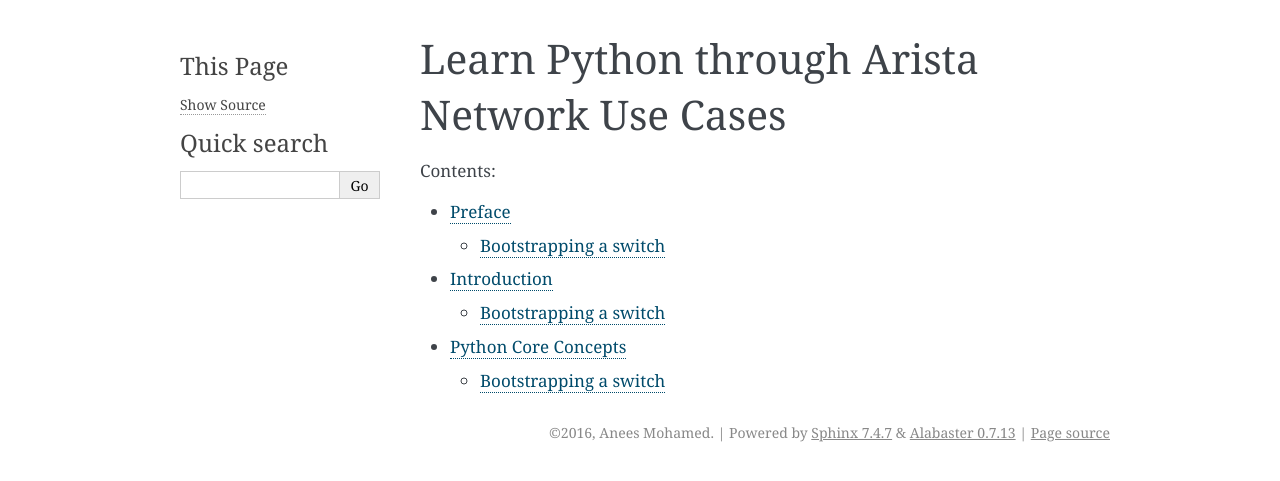
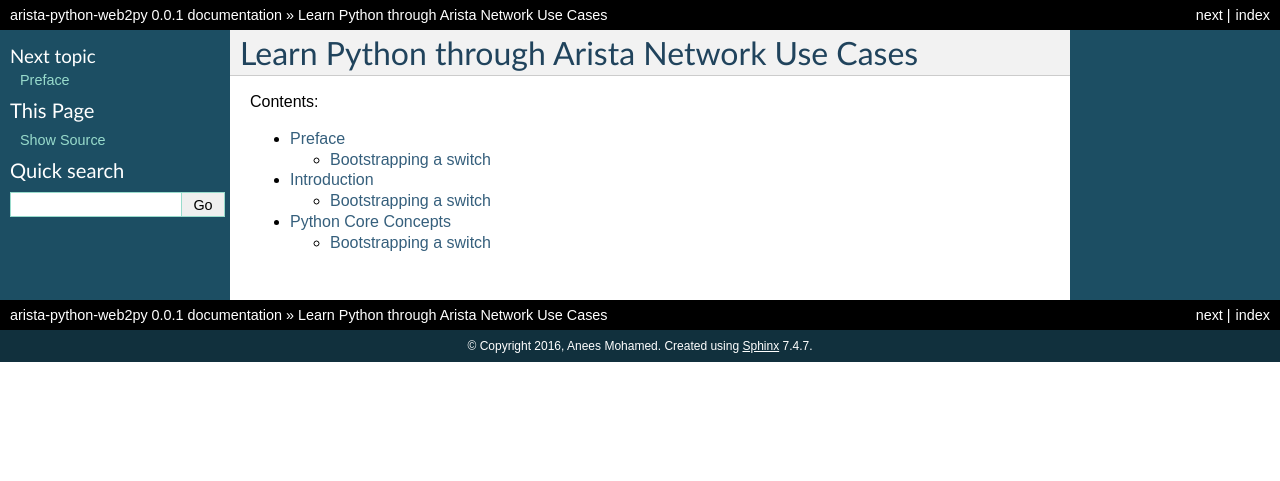
Before and after one commit to microanees/arista-python-web2py, a Sphinx documentation site: the page built from docs/source/index.rst, in a window 1280 px wide. Shown: the top 481 px of the page. Built offline with Sphinx 7.4.7, drawn with Linux system fonts in a browser that asks for light colours.

Commit message:
updated conf.py html output

```diff
--- a/docs/source/conf.py
+++ b/docs/source/conf.py
@@ -111,12 +111,15 @@
 
 # The theme to use for HTML and HTML Help pages.  See the documentation for
 # a list of builtin themes.
-html_theme = 'alabaster'
+html_theme = 'classic'
 
 # Theme options are theme-specific and customize the look and feel of a theme
 # further.  For a list of options available for each theme, see the
 # documentation.
-#html_theme_options = {}
+html_theme_options = {
+    "rightsidebar": "false",
+    "relbarbgcolor": "black"
+}
 
 # Add any paths that contain custom themes here, relative to this directory.
 #html_theme_path = []
```
